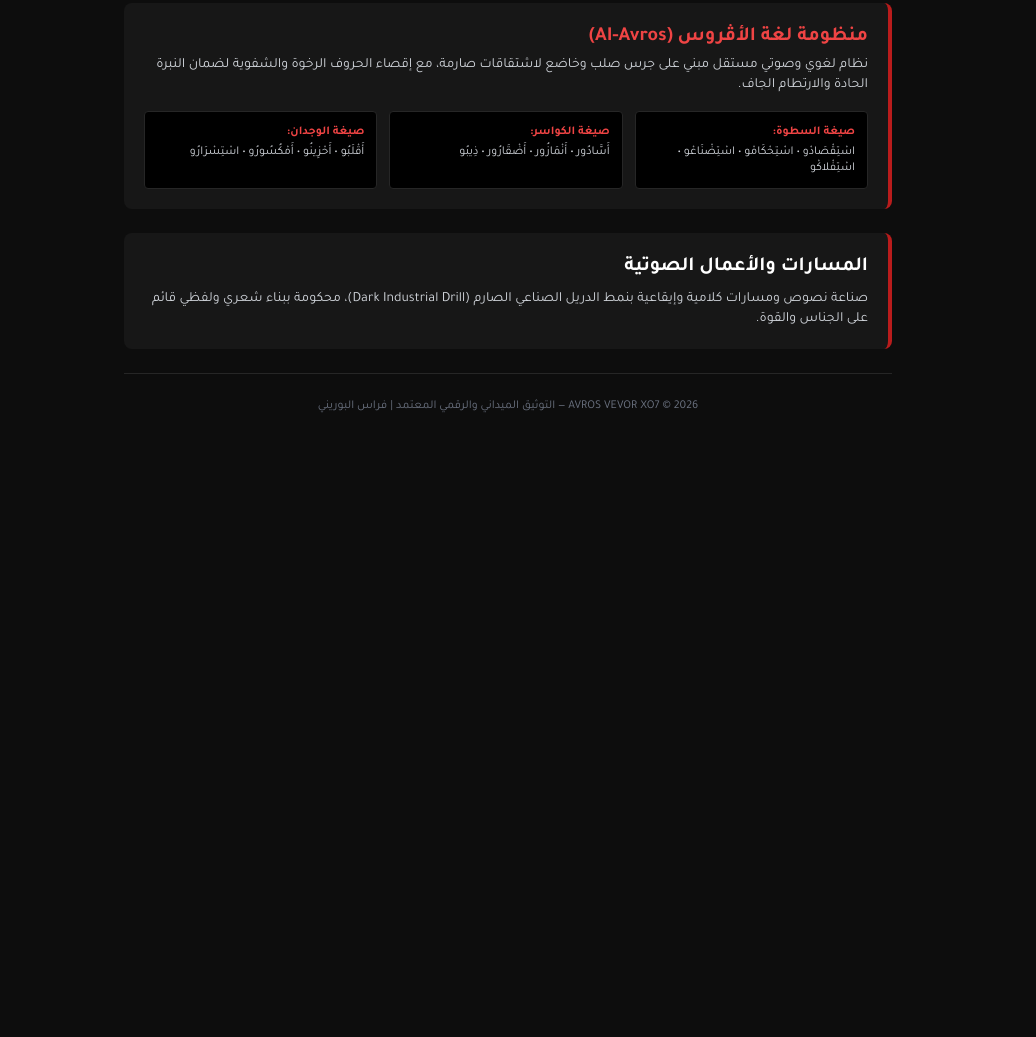
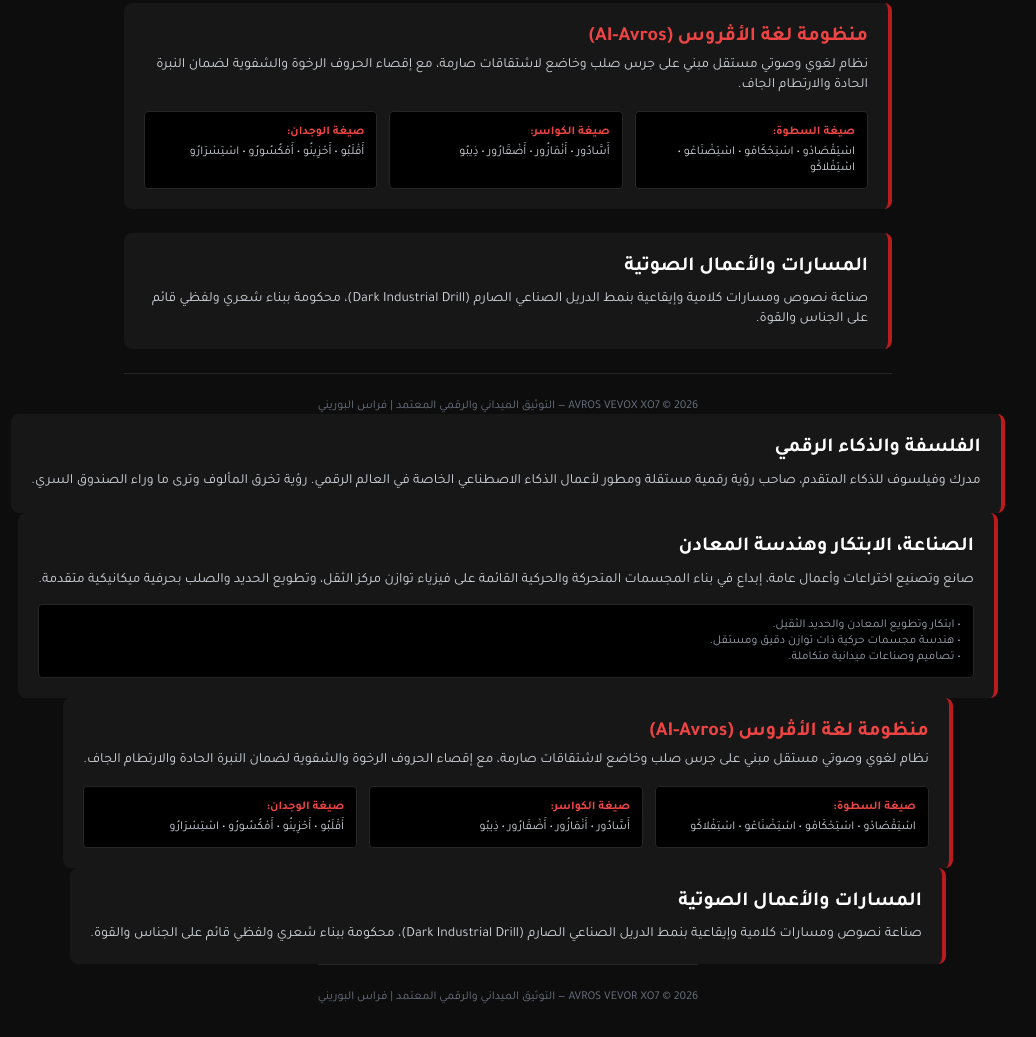
Before and after one commit to ferasboriny2018-droid/avros-vevor-xo7, a plain HTML site: page index.html in a window 1280 px wide. Shown: the part 601-1638 px from the top of the page, without its empty margins (132-1168 px from the left). Before the commit the page ends 1047 px from the top, so only its background shows below. Drawn offline with nearby package versions, Linux system fonts and the light colour scheme.

Commit message:
Update index.html

```diff
--- a/index.html
+++ b/index.html
@@ -3,7 +3,7 @@
 <head>
     <meta charset="UTF-8">
     <meta name="viewport" content="width=device-width, initial-scale=1.0">
-    <title>AVROS VEVOR XO7 | الأرشيف الميداني والفلسفي</title>
+    <title>AVROS VEVOX XO7 | الأرشيف الميداني والفلسفي</title>
     <script src="https://cdn.tailwindcss.com"></script>
     <link href="https://fonts.googleapis.com/css2?family=Tajawal:wght@400;700;900&display=swap" rel="stylesheet">
     <style>
@@ -23,7 +23,7 @@
                 ARCHIVE XO7 — OFFICIAL
             </span>
             <h1 class="text-3xl md:text-5xl font-black tracking-wider text-white mb-2">
-                AVROS VEVOR XO7
+                AVROS VEVOX XO7
             </h1>
             <p class="text-lg md:text-xl font-bold text-gray-300">
                 فراس البوريني | الجنرال XRP
@@ -89,6 +89,68 @@
 
         <!-- الفوتر -->
         <footer class="text-center border-t border-neutral-800 pt-6 text-xs text-gray-500">
+            AVROS VEVOX XO7 © 2026 — التوثيق الميداني والرقمي المعتمد | فراس البوريني
+        </footer>
+
+    </div>
+
+</body>
+</html>
+        <section class="bg-neutral-900 border-r-4 border-brand p-5 rounded-lg">
+            <h2 class="text-xl font-bold text-white mb-2">الفلسفة والذكاء الرقمي</h2>
+            <p class="text-sm text-gray-300 leading-relaxed">
+                مدرك وفيلسوف للذكاء المتقدم، صاحب رؤية رقمية مستقلة ومطور لأعمال الذكاء الاصطناعي الخاصة في العالم الرقمي. رؤية تخرق المألوف وترى ما وراء الصندوق السري.
+            </p>
+        </section>
+
+        <!-- التصنيع الميداني والمجسمات -->
+        <section class="bg-neutral-900 border-r-4 border-brand p-5 rounded-lg">
+            <h2 class="text-xl font-bold text-white mb-2">الصناعة، الابتكار وهندسة المعادن</h2>
+            <p class="text-sm text-gray-300 leading-relaxed mb-3">
+                صانع وتصنيع اختراعات وأعمال عامة، إبداع في بناء المجسمات المتحركة والحركية القائمة على فيزياء توازن مركز الثقل، وتطويع الحديد والصلب بحرفية ميكانيكية متقدمة.
+            </p>
+            <div class="bg-black p-3 rounded text-xs text-gray-400 border border-neutral-800">
+                • ابتكار وتطويع المعادن والحديد الثقيل.<br>
+                • هندسة مجسمات حركية ذات توازن دقيق ومستقل.<br>
+                • تصاميم وصناعات ميدانية متكاملة.
+            </div>
+        </section>
+
+        <!-- منظومة لغة الأڤروس -->
+        <section class="bg-neutral-900 border-r-4 border-brand p-5 rounded-lg space-y-4">
+            <div>
+                <h2 class="text-xl font-bold text-brand">منظومة لغة الأڤروس (AI-Avros)</h2>
+                <p class="text-sm text-gray-300 mt-1">
+                    نظام لغوي وصوتي مستقل مبني على جرس صلب وخاضع لاشتقاقات صارمة، مع إقصاء الحروف الرخوة والشفوية لضمان النبرة الحادة والارتطام الجاف.
+                </p>
+            </div>
+
+            <div class="grid grid-cols-1 md:grid-cols-3 gap-3">
+                <div class="bg-black p-3 rounded border border-neutral-800">
+                    <span class="text-xs text-brand font-bold block mb-1">صيغة السطوة:</span>
+                    <p class="text-xs text-gray-300">اسْتِقْصَادْو • اسْتِحْكَامْو • اسْتِضْنَاعْو • اسْتِفْلاكْو</p>
+                </div>
+                <div class="bg-black p-3 rounded border border-neutral-800">
+                    <span class="text-xs text-brand font-bold block mb-1">صيغة الكواسر:</span>
+                    <p class="text-xs text-gray-300">أَسَّادُور • أَنْمَازُور • أَضْقَارُور • ذِيبُو</p>
+                </div>
+                <div class="bg-black p-3 rounded border border-neutral-800">
+                    <span class="text-xs text-brand font-bold block mb-1">صيغة الوجدان:</span>
+                    <p class="text-xs text-gray-300">أَقْلَبُو • أَحْزِينُو • أَمْكُسُورُو • اسْتِسْرَارُو</p>
+                </div>
+            </div>
+        </section>
+
+        <!-- المسارات الصوتية والإنتاج -->
+        <section class="bg-neutral-900 border-r-4 border-brand p-5 rounded-lg">
+            <h2 class="text-xl font-bold text-white mb-2">المسارات والأعمال الصوتية</h2>
+            <p class="text-sm text-gray-300">
+                صناعة نصوص ومسارات كلامية وإيقاعية بنمط الدريل الصناعي الصارم (Dark Industrial Drill)، محكومة ببناء شعري ولفظي قائم على الجناس والقوة.
+            </p>
+        </section>
+
+        <!-- الفوتر -->
+        <footer class="text-center border-t border-neutral-800 pt-6 text-xs text-gray-500">
             AVROS VEVOR XO7 © 2026 — التوثيق الميداني والرقمي المعتمد | فراس البوريني
         </footer>
 
```
